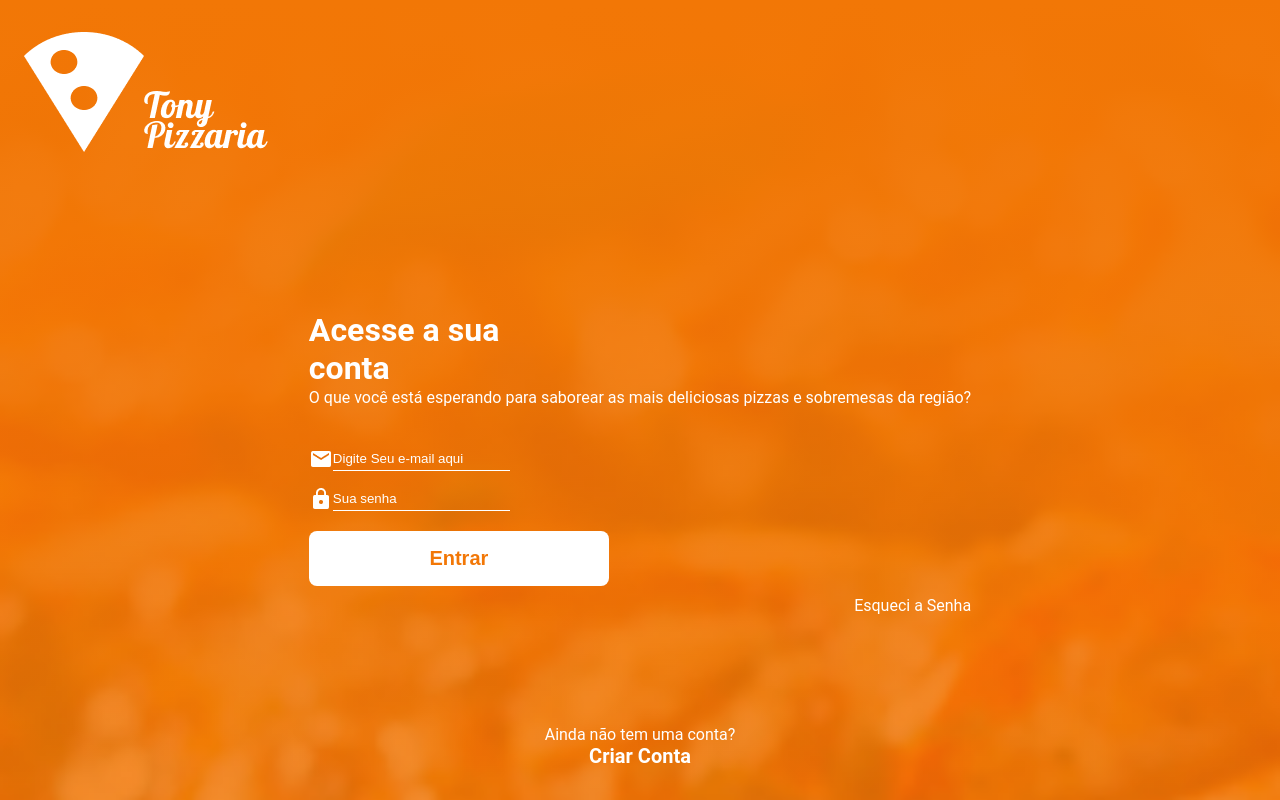
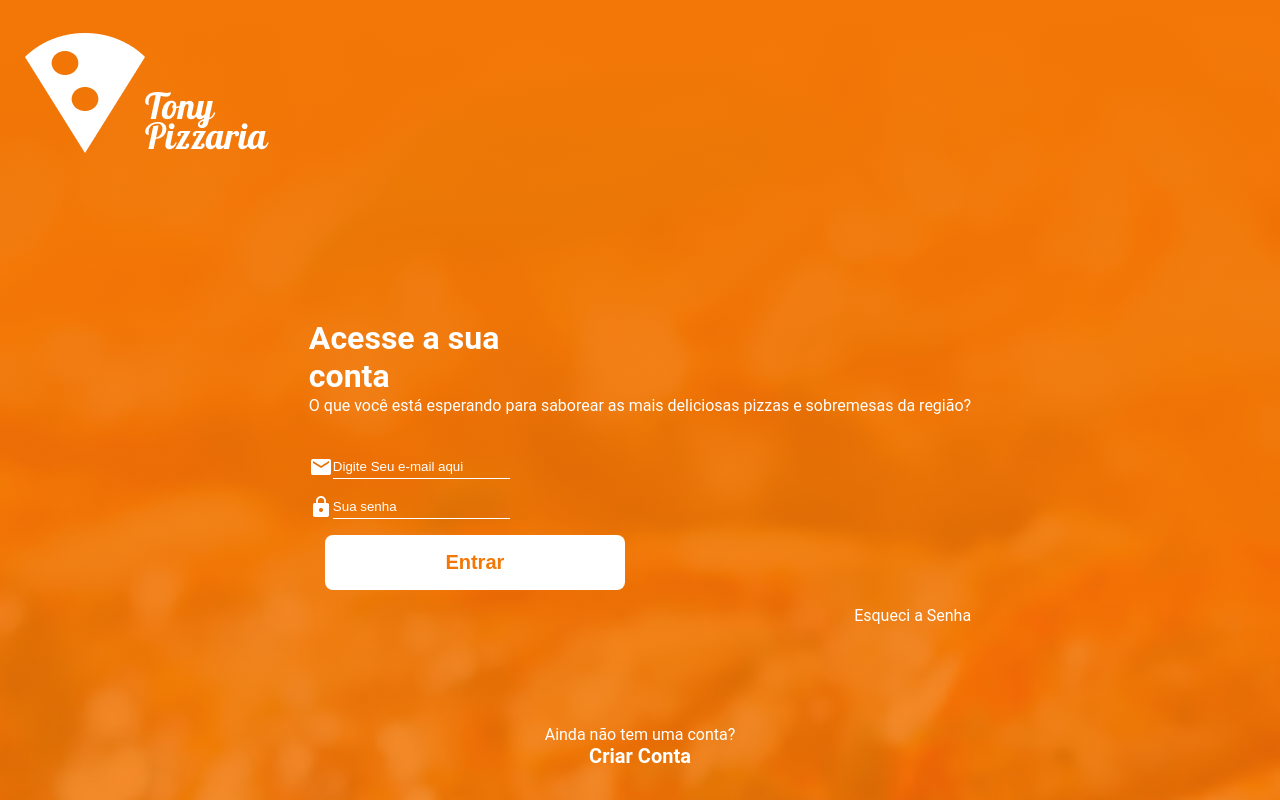
Before and after one commit to vitoriaccardoso/Tony-Pizzaria, a plain HTML site: page login.html in a window 1280 px wide. Drawn offline with Linux system fonts and the light colour scheme.

Commit message:
Update login.css

```diff
--- a/css/login.css
+++ b/css/login.css
@@ -1,17 +1,23 @@
 .container{
     color: white;
-    margin-top: 20;
-
 
 }
 .container p{
     margin-top: 1px;
+
 }
 span {
     display: flex;
     justify-content: end;
     color: white;
-    margin-top: 10px;
+
+
+}
+
+header{
+    gap: 16px;
+    margin: 1px;
+
 }
 footer a{
     color: white;
@@ -21,11 +27,12 @@ footer a{
 }
 .container-botao{
     margin: 0;
-    margin-top: 20px;
+    margin-top: 5px;
 }
 
 button{
     border: none;
+    margin: 16px;
 }
 
 footer{
@@ -47,6 +54,7 @@ footer{
     margin-top: 16px;
 }
 .login input{
+
     display: flex;
     justify-content: center;
     align-items: center;
```
